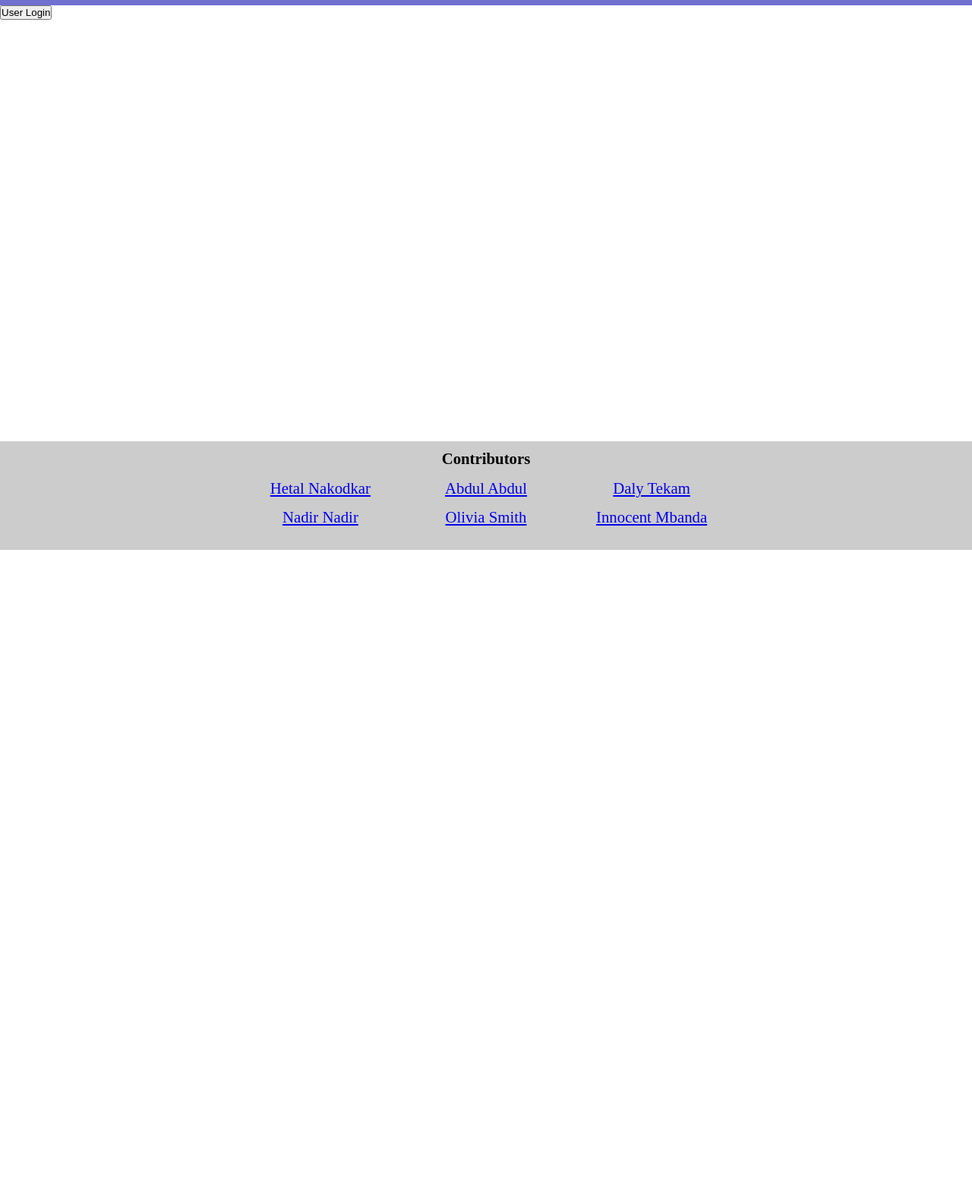
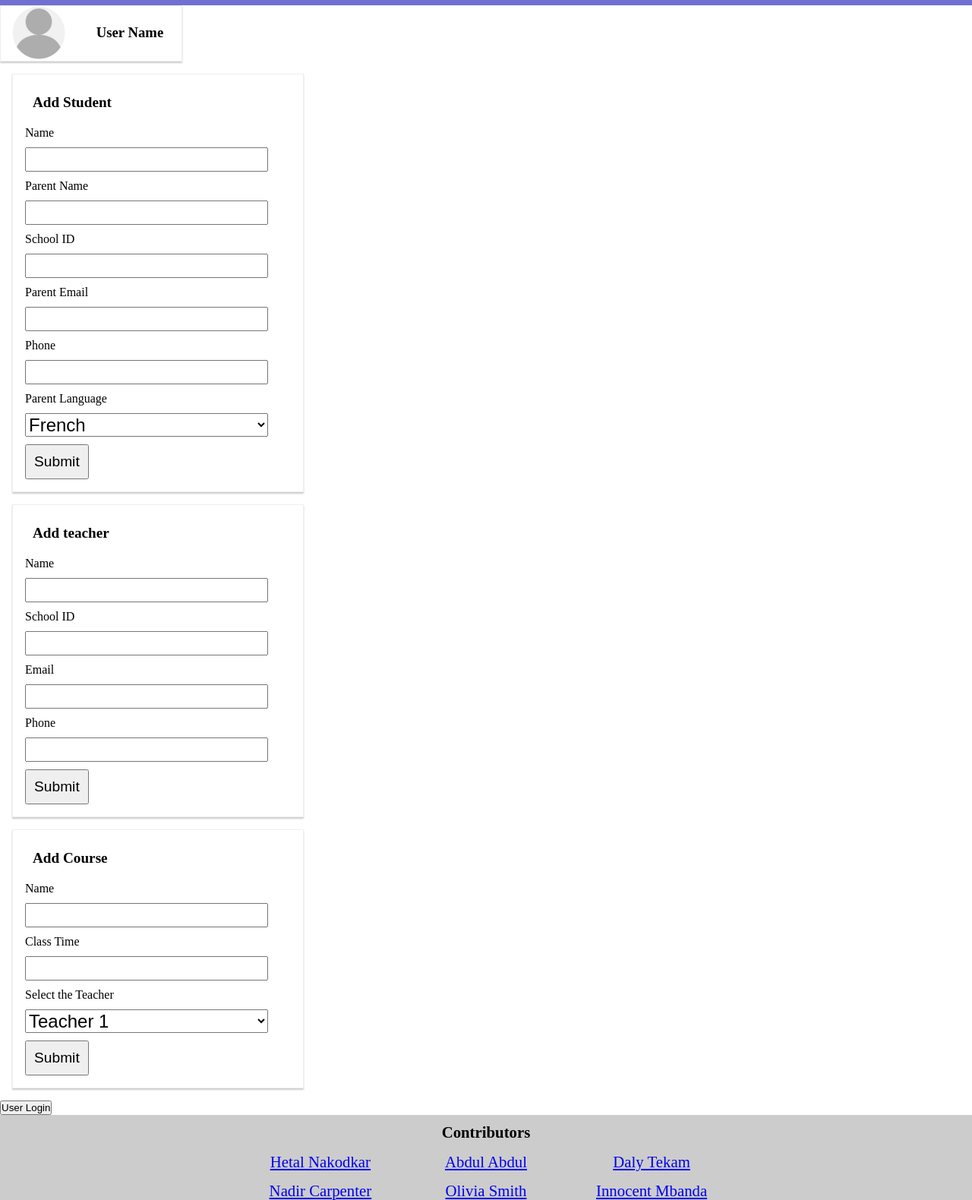
Before and after one commit to hnakodkar/Parade-App, a plain HTML site: page Front-End/index.html in a window 1280 px wide. Shown: the part 76-1656 px from the top of the page at 76% size. Before the commit the page ends 800 px from the top, so only its background shows below. Drawn offline with Linux system fonts and the light colour scheme.

Commit message:
Created Course form, Student form, Teacher form, user infos View

```diff
--- a/Front-End/js/app.js
+++ b/Front-End/js/app.js
@@ -7,6 +7,22 @@ import {
 import {
     createFooter
 } from './footer.js';
+
+import {
+    createTeacherForm
+} from './teacherForm.js';
+
+import {
+    createStudentForm
+} from './studentForm.js';
+
+import {
+    createCourseForm
+} from './courseForm.js';
+
+import {
+    createUserInfosCard
+} from './userInfos.js';
 
 const anchor = document.querySelector('.anchor');
 const footerAnchor = document.querySelector('.footer-anchor');
@@ -31,8 +47,32 @@ const displayHeader = () => {
 }
 
 
+const displayTeacherForm = () => {
+
+    anchor.appendChild(createTeacherForm());
+}
+
+const displayStudentForm = () => {
+
+    anchor.appendChild(createStudentForm());
+}
+
+const displayUserInfos = () => {
+
+    anchor.appendChild(createUserInfosCard());
+}
+
+const displayCourseForm = () => {
+
+    anchor.appendChild(createCourseForm());
+}
+
+displayUserInfos();
+displayStudentForm();
 displayHeader();
 displayFooter();
+displayTeacherForm();
+displayCourseForm();
 
 const btn = document.createElement('button');
 btn.innerText = 'User Login';
--- /dev/null
+++ b/Front-End/js/courseForm.js
@@ -0,0 +1,94 @@
+const createCourseForm = () => {
+
+    const courseFormWrapper = document.createElement('div');
+    courseFormWrapper.classList.add('form');
+    const courseFormTitle = document.createElement('h3');
+    courseFormTitle.innerText = 'Add Course';
+
+
+    const nameLabel = document.createElement('p');
+    nameLabel.innerText = 'Name';
+    const nameInput = document.createElement('input');
+    nameInput.setAttribute('type', 'text');
+
+    const classTimeLabel = document.createElement('p');
+    classTimeLabel.innerText = 'Class Time';
+    const classTimeInput = document.createElement('input');
+    classTimeInput.setAttribute('type', 'text');
+
+
+
+    const teachers = [{
+            teacherName: 'Teacher 1',
+            code: 't1'
+        }, {
+            teacherName: 'Teacher 2',
+            code: 't2'
+        },
+        {
+            teacherName: 'Teacher 3',
+            code: 't3'
+        }
+    ];
+
+    const teacherLabel = document.createElement('p');
+    teacherLabel.innerText = 'Select the Teacher';
+    const teacherInput = document.createElement('select');
+
+    for (let i = 0; i < teachers.length; i++) {
+        const optionElement = document.createElement('option');
+
+        optionElement.setAttribute('value', teachers[i].code);
+        optionElement.innerText = teachers[i].teacherName;
+        teacherInput.appendChild(optionElement);
+    }
+
+
+    const submitBtnWrapper = document.createElement('div');
+    const submitBtn = document.createElement('button');
+    submitBtnWrapper.appendChild(submitBtn);
+    submitBtn.innerText = 'Submit';
+
+    submitBtn.addEventListener('click', () => {
+
+        collectCourseData();
+
+    });
+
+    courseFormWrapper.appendChild(courseFormTitle);
+    courseFormWrapper.appendChild(nameLabel);
+    courseFormWrapper.appendChild(nameInput);
+    courseFormWrapper.appendChild(classTimeLabel);
+    courseFormWrapper.appendChild(classTimeInput);
+    courseFormWrapper.appendChild(teacherLabel);
+    courseFormWrapper.appendChild(teacherInput);
+    courseFormWrapper.appendChild(submitBtnWrapper);
+
+
+
+
+
+    const collectCourseData = () => {
+
+        const course = {
+            "name": nameInput.value,
+            "classTime": classTimeInput.value,
+            "teacher": teacherInput.value,
+        };
+
+        fetch('http://localhost:8080/courses', {
+                method: 'POST',
+                headers: {
+                    'Content-Type': 'application/json'
+                },
+                body: JSON.stringify(course)
+            }).then(() => console.log(course))
+
+            .catch(err => console.error(err));
+    }
+    return courseFormWrapper;
+}
+
+export {
+    createCourseForm
+}
--- a/Front-End/js/footer.js
+++ b/Front-End/js/footer.js
@@ -19,8 +19,8 @@ const createFooter = () => {
     const footerContent = document.createElement('div');
     const hetal = footerLinkCreator('http://hnakodkar.github.io/', 'Hetal Nakodkar');
     const abdul = footerLinkCreator('http://hnakodkar.github.io/', 'Abdul Abdul ');
-    const daly = footerLinkCreator('http://hnakodkar.github.io/', 'Daly Tekam');
-    const nadir = footerLinkCreator('http://hnakodkar.github.io/', 'Nadir Nadir');
+    const daly = footerLinkCreator('http://dalytekam.github.io/', 'Daly Tekam');
+    const nadir = footerLinkCreator('https://nayhova.github.io', 'Nadir Carpenter');
     const olivia = footerLinkCreator('http://hnakodkar.github.io/', 'Olivia Smith');
     const innocent = footerLinkCreator('http://hnakodkar.github.io/', 'Innocent Mbanda');
 
--- /dev/null
+++ b/Front-End/js/studentForm.js
@@ -0,0 +1,116 @@
+const createStudentForm = () => {
+
+    const studentFormWrapper = document.createElement('div');
+    studentFormWrapper.classList.add('form');
+    const studentFormTitle = document.createElement('h3');
+    studentFormTitle.innerText = 'Add Student';
+
+
+    const nameLabel = document.createElement('p');
+    nameLabel.innerText = 'Name';
+    const nameInput = document.createElement('input');
+    nameInput.setAttribute('type', 'text');
+
+    const parentLabel = document.createElement('p');
+    parentLabel.innerText = 'Parent Name';
+    const parentInput = document.createElement('input');
+    parentInput.setAttribute('type', 'text');
+
+
+    const schoolIdLabel = document.createElement('p');
+    schoolIdLabel.innerText = 'School ID';
+    const schoolIdInput = document.createElement('input');
+    schoolIdInput.setAttribute('type', 'text');
+
+
+    const parentEmailLabel = document.createElement('p');
+    parentEmailLabel.innerText = 'Parent Email';
+    const parentEmailInput = document.createElement('input');
+    parentEmailInput.setAttribute('type', 'email');
+
+    const parentPhoneLabel = document.createElement('p');
+    parentPhoneLabel.innerText = 'Phone';
+    const parentPhoneInput = document.createElement('input');
+    parentPhoneInput.setAttribute('type', 'text');
+
+    const languages = [{
+        lang: 'French',
+        code: 'fr'
+    }, {
+        lang: 'Spanish',
+        code: 'sp'
+    }, {
+        lang: 'German',
+        code: 'gr'
+    }];
+
+    const parentlanguage = document.createElement('p');
+    parentlanguage.innerText = 'Parent Language';
+    const languageInput = document.createElement('select');
+
+    for (let i = 0; i < languages.length; i++) {
+        const optionElement = document.createElement('option');
+
+        optionElement.setAttribute('value', languages[i].code);
+        optionElement.innerText = languages[i].lang;
+        languageInput.appendChild(optionElement);
+    }
+
+    const submitBtnWrapper = document.createElement('div');
+    const submitBtn = document.createElement('button');
+    submitBtnWrapper.appendChild(submitBtn);
+    submitBtn.innerText = 'Submit';
+
+    submitBtn.addEventListener('click', () => {
+
+        collectStudentData();
+
+    });
+
+
+    studentFormWrapper.appendChild(studentFormTitle);
+    studentFormWrapper.appendChild(nameLabel);
+    studentFormWrapper.appendChild(nameInput);
+    studentFormWrapper.appendChild(parentLabel);
+    studentFormWrapper.appendChild(parentInput);
+    studentFormWrapper.appendChild(schoolIdLabel);
+    studentFormWrapper.appendChild(schoolIdInput);
+    studentFormWrapper.appendChild(parentEmailLabel);
+    studentFormWrapper.appendChild(parentEmailInput);
+    studentFormWrapper.appendChild(parentPhoneLabel);
+    studentFormWrapper.appendChild(parentPhoneInput);
+    studentFormWrapper.appendChild(parentlanguage);
+    studentFormWrapper.appendChild(languageInput);
+    studentFormWrapper.appendChild(submitBtnWrapper);
+
+    const collectStudentData = () => {
+
+        const student = {
+            "name": nameInput.value,
+            "parentName": parentInput.value,
+            "schoolId": schoolIdInput.value,
+            "parentEmail": parentEmailInput.value,
+            "parentPhone": parentPhoneInput.value,
+            "language": languageInput.value
+        }
+
+        fetch('http://localhost:8080/students', {
+                method: 'POST',
+                headers: {
+                    'Content-Type': 'application/json'
+                },
+                body: JSON.stringify(student)
+            }).then(() => console.log(student))
+
+            .catch(err => console.error(err));
+    }
+
+
+
+
+    return studentFormWrapper;
+
+}
+export {
+    createStudentForm
+}
--- /dev/null
+++ b/Front-End/js/teacherForm.js
@@ -0,0 +1,80 @@
+const createTeacherForm = () => {
+    const teacherFormWrapper = document.createElement('div');
+    teacherFormWrapper.classList.add('form');
+
+    const formTitle = document.createElement('h3');
+    formTitle.innerText = 'Add teacher';
+
+    const nameLabel = document.createElement('p');
+    nameLabel.innerText = 'Name';
+    const nameInput = document.createElement('input');
+    nameInput.setAttribute('type', 'text');
+
+    const schoolIdLabel = document.createElement('p');
+    schoolIdLabel.innerText = 'School ID';
+    const schoolIdInput = document.createElement('input');
+    schoolIdInput.setAttribute('type', 'text');
+
+    const emailLabel = document.createElement('p');
+    emailLabel.innerText = 'Email';
+    const emailInput = document.createElement('input');
+    emailInput.setAttribute('type', 'email');
+
+
+    const phoneLabel = document.createElement('p');
+    phoneLabel.innerText = 'Phone';
+    const phoneInput = document.createElement('input');
+    phoneInput.setAttribute('type', 'text');
+
+    const submitBtnWrapper = document.createElement('div');
+    const submitBtn = document.createElement('button');
+    submitBtnWrapper.appendChild(submitBtn);
+    submitBtn.innerText = 'Submit';
+
+    submitBtn.addEventListener('click', () => {
+
+        collectTeacherData();
+
+    });
+
+    teacherFormWrapper.appendChild(formTitle);
+    teacherFormWrapper.appendChild(nameLabel);
+    teacherFormWrapper.appendChild(nameInput);
+    teacherFormWrapper.appendChild(schoolIdLabel);
+    teacherFormWrapper.appendChild(schoolIdInput);
+    teacherFormWrapper.appendChild(emailLabel);
+    teacherFormWrapper.appendChild(emailInput);
+    teacherFormWrapper.appendChild(phoneLabel);
+    teacherFormWrapper.appendChild(phoneInput);
+    teacherFormWrapper.appendChild(submitBtnWrapper);
+
+
+    const collectTeacherData = () => {
+
+        const teacher = {
+            "name": nameInput.value,
+            "schoolId": schoolIdInput.value,
+            "email": emailInput.value,
+            "phone": phoneInput.value
+        }
+
+        fetch('http://localhost:8080/teachers', {
+                method: 'POST',
+                headers: {
+                    'Content-Type': 'application/json'
+                },
+                body: JSON.stringify(teacher)
+            }).then(() => console.log(teacher))
+            .catch(err => console.error(err));
+    }
+
+
+
+
+    return teacherFormWrapper;
+
+}
+
+export {
+    createTeacherForm
+}
--- /dev/null
+++ b/Front-End/js/userInfos.js
@@ -0,0 +1,71 @@
+const createUserInfosCard = () => {
+
+    const container = document.createElement('div');
+
+    container.classList.add('user');
+
+    const usernameHolder = document.createElement('div');
+    usernameHolder.classList.add('userName');
+
+    const pictureHolder = document.createElement('div');
+    pictureHolder.classList.add('pictureHolder');
+
+    const nameHolder = document.createElement('div');
+    const name = document.createElement('h3');
+    name.classList.add('user-name')
+    name.innerText = 'User Name';
+    nameHolder.appendChild(name);
+    const infosHolder = document.createElement('div');
+    infosHolder.classList.add('userInfos');
+    usernameHolder.appendChild(pictureHolder);
+    usernameHolder.appendChild(nameHolder);
+    container.appendChild(usernameHolder);
+    container.appendChild(infosHolder);
+
+    const info1Label = document.createElement('h3');
+    info1Label.innerText = 'Info 1: ';
+    const info1 = document.createElement('span');
+    info1.innerText = 'Info1 Value';
+    info1Label.append(info1);
+    const info2Label = document.createElement('h3');
+    info2Label.innerText = 'Info 2: ';
+    const info2 = document.createElement('span');
+    info2.innerText = 'Info2 Value';
+    info2Label.append(info2);
+
+    const info3Label = document.createElement('h3');
+    info3Label.innerText = 'Info 3: ';
+    const info3 = document.createElement('span');
+    info3.innerText = 'Info3 Value';
+    info3Label.append(info3);
+
+    const info4Label = document.createElement('h3');
+    info4Label.innerText = 'Info 4: ';
+    const info4 = document.createElement('span');
+    info4.innerText = 'Info4 Value';
+    info4Label.append(info4);
+
+
+    infosHolder.appendChild(info1Label);
+    infosHolder.appendChild(info2Label);
+    infosHolder.appendChild(info3Label);
+    infosHolder.appendChild(info4Label);
+
+    let isExpand = false;
+    name.addEventListener('click', () => {
+        if (isExpand == false) {
+            container.style.height = "10rem";
+        } else {
+            container.style.height = "4.6rem";
+        }
+        isExpand = !isExpand;
+
+    });
+
+
+    return container;
+}
+
+export {
+    createUserInfosCard
+}
--- a/Front-End/layout.css
+++ b/Front-End/layout.css
@@ -50,7 +50,7 @@ h1 {
 }
 
 
-/*Header*/
+/**Header*/
 
 .header-anchor {
     display: grid;
@@ -63,7 +63,7 @@ h1 {
 }
 
 
-/** Footer****/
+/** Footer**/
 .footer-anchor {
     display: grid;
     justify-content: center;
@@ -100,3 +100,72 @@ body {
     max-height: 100vh;
 
 }
+
+
+/**Forms**/
+
+.form {
+
+    padding: 1rem;
+    display: grid;
+    grid-gap: 10px;
+    border: 1px solid #eee;
+    width: 24rem;
+    margin: 1rem;
+    box-shadow: 0px 2px 2px #ccc;
+}
+
+.form input,
+.form select {
+    width: 20rem;
+    font-size: 1.5rem;
+}
+
+.form h3 {
+    font-size: 1.2rem;
+    padding: 10px;
+}
+
+.form button {
+    font-size: 1.2rem;
+    padding: 10px;
+}
+
+.form button:hover {
+    background-color: rgb(68, 212, 124);
+}
+
+
+/** User Infos Card**/
+
+.user {
+    display: grid;
+    border: 1px solid #eee;
+    box-shadow: 0px 2px 2px #ccc;
+    width: 15rem;
+    height: 4.6rem;
+    overflow: hidden;
+    transition: all 200ms linear;
+}
+
+.userName {
+    display: grid;
+    grid-template-columns: 100px 3fr;
+    place-items: center;
+    width: 15rem;
+}
+
+.pictureHolder {
+    display: grid;
+    background-image: url(./images/userpic.png);
+    width: 70px;
+    height: 70px;
+
+    border-radius: 50%;
+    background-size: cover;
+
+}
+
+.user-name {
+    cursor: pointer;
+}
```
Also changed, not shown: Front-End/images/userpic.png (added).
